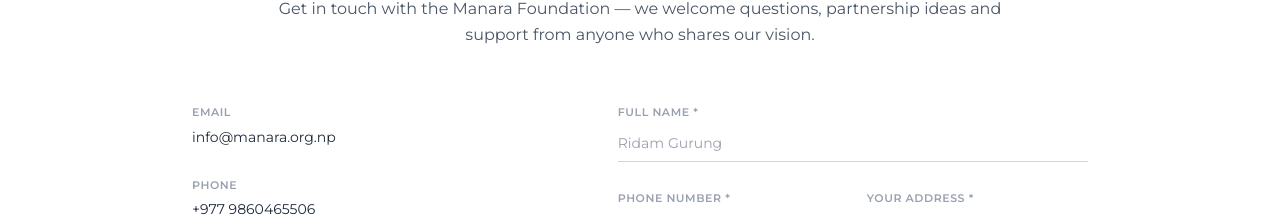
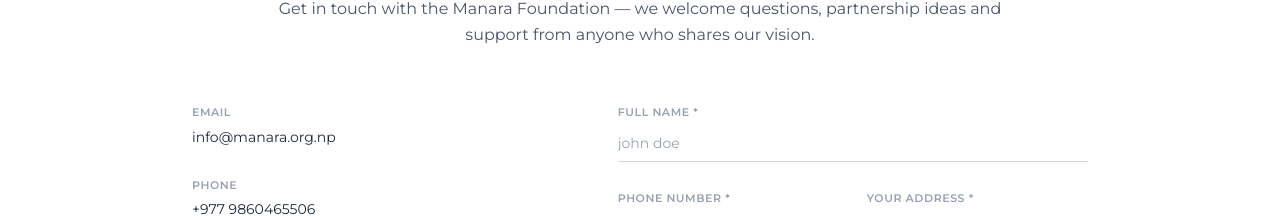
Before and after one commit to ManaraOfficial/Manara_WebsiteV2, a React (Vite) app: page /contact in a window 1280 px wide. Shown: the part 920-1136 px from the top of the page. Built offline with nearby package versions, Linux system fonts and the light colour scheme; no server answers.

Commit message:
fix the contact request

```diff
--- a/src/pages/Contact.jsx
+++ b/src/pages/Contact.jsx
@@ -128,9 +128,9 @@
         EMAILJS_TEMPLATE_ID,
         {
           from_name: data.get('name'),
-          phone: data.get('phone'),
-          address: data.get('address'),
-          topic: data.get('topic'),
+          phone_number: data.get('phone'),
+          user_address: data.get('address'),
+          subject: data.get('topic'),
           message: data.get('message'),
           to_email: CONTACT_EMAIL,
         },
@@ -214,7 +214,7 @@
                 <label className={labelClass}>{t('Full Name')} *</label>
                 <input
                   name="name"
-                  placeholder={t('Ridam Gurung')}
+                  placeholder={t('john doe')}
                   className={inputClass('name')}
                   onChange={handleFieldChange}
                   onBlur={handleFieldChange}
```
